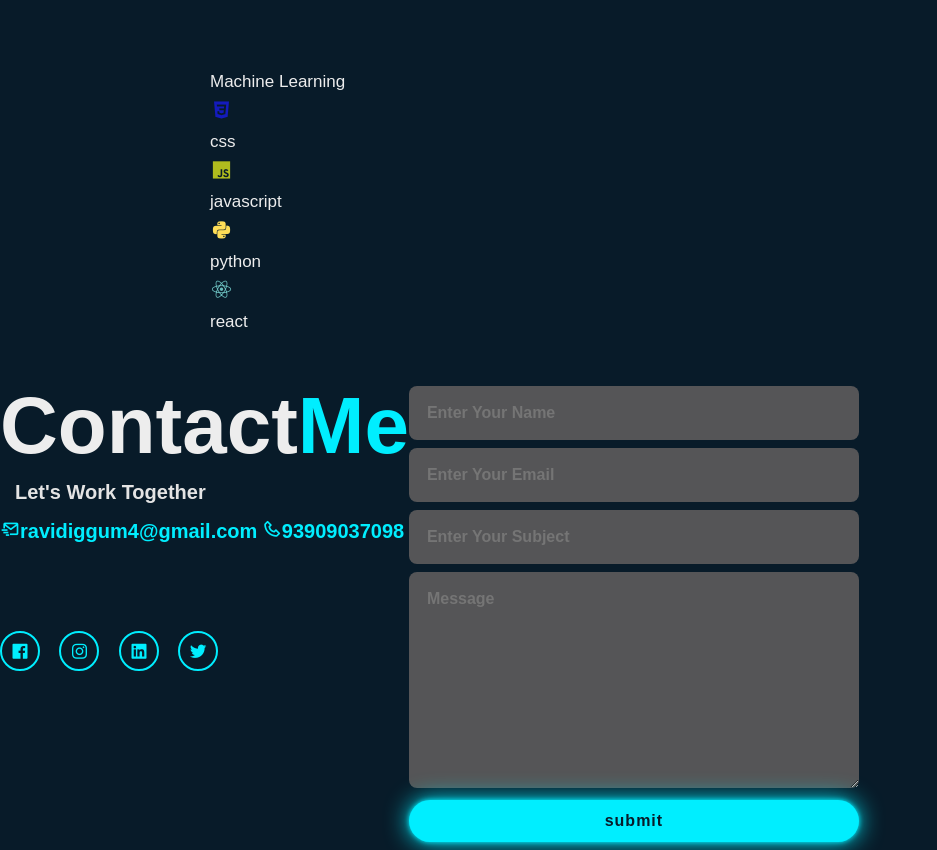
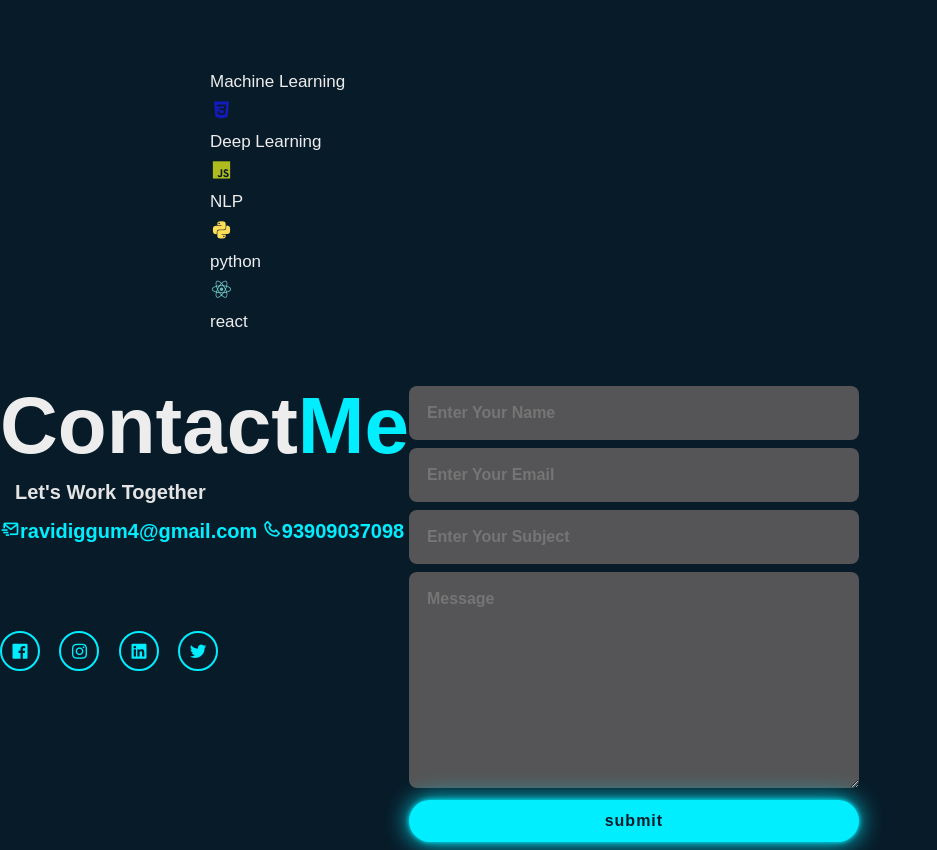
Before and after one commit to ravitejadiggum/portfolio, a plain HTML site: page index.html in a window 1280 px wide. Shown: the part 1681-2531 px from the top of the page, without its empty margins (0-937 px from the left). Drawn offline with nearby package versions, Linux system fonts and the light colour scheme.

Commit message:
Update index.html

```diff
--- a/index.html
+++ b/index.html
@@ -64,7 +64,7 @@
                 <div class="bar"><i style="
                     color: #141bbc" class='bx bxl-css3'></i>
                     <div class="info">
-                        <span>css</span>
+                        <span>Deep Learning</span>
                     </div>
                     <div class="progress-line css">
                         <span></span>
@@ -73,7 +73,7 @@
                 <div class="bar"><i style="
                     color: #b0bc1e" class='bx bxl-javascript'></i>
                     <div class="info">
-                        <span>javascript</span>
+                        <span>NLP</span>
                     </div>
                     <div class="progress-line javscript">
                         <span></span>
```
